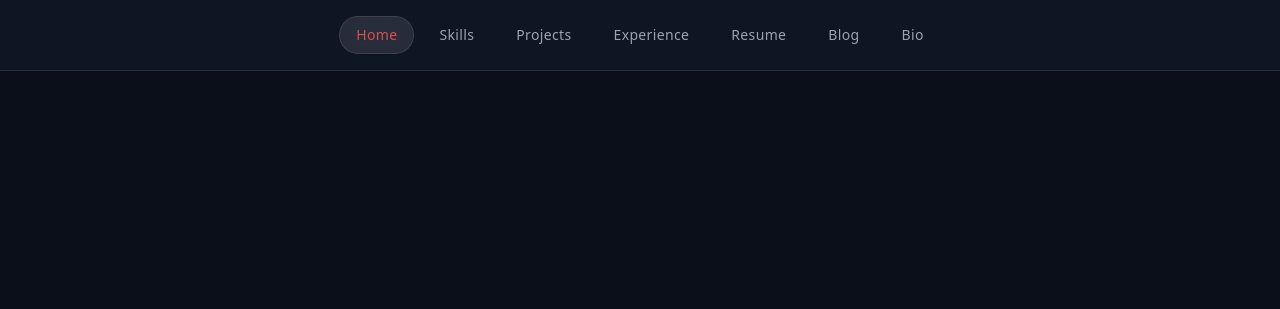
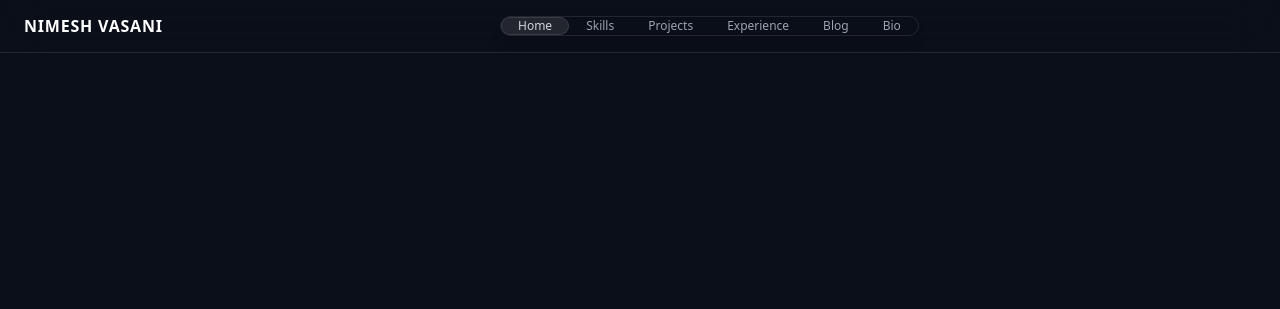
Before and after one commit to NimeshVasani/NimeshVasani.github.io, a website: page index.html in a window 1280 px wide. Shown: the top 309 px of the page. Drawn offline with Linux system fonts and the light colour scheme.

Commit message:
Update header.html

```diff
--- a/header.html
+++ b/header.html
@@ -1,38 +1,58 @@
 <!-- header.html -->
-<header class="sticky top-0 z-50 w-full bg-[#111827]/75 backdrop-blur-md border-b border-white/10 transition-all duration-300">
+<header class="sticky top-0 z-50 w-full bg-[#0B0F19]/80 backdrop-blur-xl border-b border-white/10 transition-all duration-300">
 
-    <nav class="max-w-6xl mx-auto px-6 py-4 flex items-center justify-center relative">
+    <nav class="max-w-7xl mx-auto px-6 py-3.5 flex items-center justify-between relative">
 
-        <!-- Center Navigation Tabs (With rounded-full styles for glass pills) -->
-        <div class="hidden md:flex items-center space-x-2 text-sm font-medium tracking-wide" id="desktop-nav">
-        <!-- header.html links -->
-<a href="index.html#home" data-target="home" class="nav-link px-4 py-2 rounded-full text-gray-400 hover:text-[#E14D4D] transition-all duration-300">Home</a>
-<a href="index.html#skills" data-target="skills" class="nav-link px-4 py-2 rounded-full text-gray-400 hover:text-[#E14D4D] transition-all duration-300">Skills</a>
-<a href="index.html#projects" data-target="projects" class="nav-link px-4 py-2 rounded-full text-gray-400 hover:text-[#E14D4D] transition-all duration-300">Projects</a>
-<a href="index.html#experience" data-target="experience" class="nav-link px-4 py-2 rounded-full text-gray-400 hover:text-[#E14D4D] transition-all duration-300">Experience</a>
-<a href="index.html#resume" data-target="resume" class="nav-link px-4 py-2 rounded-full text-gray-400 hover:text-[#E14D4D] transition-all duration-300">Resume</a>
-<a href="blog.html" data-target="blog" class="nav-link px-4 py-2 rounded-full text-gray-400 hover:text-[#E14D4D] transition-all duration-300">Blog</a>
-<a href="bio.html" data-target="bio" class="nav-link px-4 py-2 rounded-full text-gray-400 hover:text-[#E14D4D] transition-all duration-300">Bio</a>
+        <!-- Left: Brand / Name Logo -->
+        <div class="flex items-center">
+            <a href="index.html#home" class="text-white font-black tracking-wider uppercase text-base hover:text-[#E14D4D] transition duration-200 select-none">
+                NIMESH VASANI
+            </a>
         </div>
 
-        <!-- Right Mobile Menu Button -->
-        <div class="absolute right-6 top-1/2 -translate-y-1/2 md:hidden">
-            <button id="mobile-menu-btn" class="text-gray-300 hover:text-[#D4AF37] focus:outline-none">
-                <i class="fa-solid fa-bars text-xl"></i>
-            </button>
+        <!-- Center: Floating Glass Pill Navigation Tabs -->
+        <div class="hidden md:flex items-center space-x-1 bg-[#111827]/80 border border-white/10 p-1.5 rounded-full shadow-lg backdrop-blur-md" id="desktop-nav">
+            <a href="index.html#home" data-target="home" class="nav-link px-4 py-1.5 rounded-full text-xs font-medium text-gray-300 hover:text-white hover:bg-white/10 transition-all duration-200">Home</a>
+            <a href="index.html#skills" data-target="skills" class="nav-link px-4 py-1.5 rounded-full text-xs font-medium text-gray-300 hover:text-white hover:bg-white/10 transition-all duration-200">Skills</a>
+            <a href="index.html#projects" data-target="projects" class="nav-link px-4 py-1.5 rounded-full text-xs font-medium text-gray-300 hover:text-white hover:bg-white/10 transition-all duration-200">Projects</a>
+            <a href="index.html#experience" data-target="experience" class="nav-link px-4 py-1.5 rounded-full text-xs font-medium text-gray-300 hover:text-white hover:bg-white/10 transition-all duration-200">Experience</a>
+            <a href="blog.html" data-target="blog" class="nav-link px-4 py-1.5 rounded-full text-xs font-medium text-gray-300 hover:text-white hover:bg-white/10 transition-all duration-200">Blog</a>
+            <a href="bio.html" data-target="bio" class="nav-link px-4 py-1.5 rounded-full text-xs font-medium text-gray-300 hover:text-white hover:bg-white/10 transition-all duration-200">Bio</a>
+        </div>
+
+        <!-- Right: Social Icons & Mobile Toggle -->
+        <div class="flex items-center gap-4">
+            <!-- Social Icons (GitHub, LinkedIn, Email) -->
+            <div class="hidden sm:flex items-center space-x-3 text-gray-400">
+                <a href="https://github.com/NimeshVasani" target="_blank" aria-label="GitHub" class="hover:text-white transition duration-200 p-1">
+                    <i class="fa-brands fa-github text-base"></i>
+                </a>
+                <a href="https://linkedin.com" target="_blank" aria-label="LinkedIn" class="hover:text-[#E14D4D] transition duration-200 p-1">
+                    <i class="fa-brands fa-linkedin text-base"></i>
+                </a>
+                <a href="mailto:nmvasani@gmail.com" aria-label="Email" class="hover:text-[#E14D4D] transition duration-200 p-1">
+                    <i class="fa-solid fa-envelope text-base"></i>
+                </a>
+            </div>
+
+            <!-- Mobile Hamburger Button -->
+            <div class="md:hidden">
+                <button id="mobile-menu-btn" aria-label="Toggle menu" class="text-gray-300 hover:text-[#E14D4D] focus:outline-none p-1">
+                    <i class="fa-solid fa-bars text-xl"></i>
+                </button>
+            </div>
         </div>
 
     </nav>
 
     <!-- Mobile Dropdown Menu -->
-    <div id="mobile-menu" class="hidden md:hidden bg-[#111827] border-b border-gray-800 px-6 py-4 space-y-3">
-        <a href="/" data-target="home" class="mobile-nav-link block text-gray-300 hover:text-[#D4AF37] py-1 cursor-pointer">Home</a>
-        <a data-target="skills" class="mobile-nav-link block text-gray-300 hover:text-[#D4AF37] py-1 cursor-pointer">Skills</a>
-        <a data-target="projects" class="mobile-nav-link block text-gray-300 hover:text-[#D4AF37] py-1 cursor-pointer">Projects</a>
-        <a data-target="experience" class="mobile-nav-link block text-gray-300 hover:text-[#D4AF37] py-1 cursor-pointer">Experience</a>
-        <a data-target="resume" class="mobile-nav-link block text-gray-300 hover:text-[#D4AF37] py-1 cursor-pointer">Resume</a>
-        <a data-target="blog" class="mobile-nav-link block text-gray-300 hover:text-[#D4AF37] py-1 cursor-pointer">Blog</a>
-        <a href="/bio" class="mobile-nav-link block text-gray-300 hover:text-[#D4AF37] py-1">Bio</a>
+    <div id="mobile-menu" class="hidden md:hidden bg-[#111827]/95 backdrop-blur-xl border-b border-gray-800 px-6 py-4 space-y-3 font-mono text-sm">
+        <a href="index.html#home" data-target="home" class="mobile-nav-link block text-gray-300 hover:text-[#E14D4D] py-1 cursor-pointer">Home</a>
+        <a href="index.html#skills" data-target="skills" class="mobile-nav-link block text-gray-300 hover:text-[#E14D4D] py-1 cursor-pointer">Skills</a>
+        <a href="index.html#projects" data-target="projects" class="mobile-nav-link block text-gray-300 hover:text-[#E14D4D] py-1 cursor-pointer">Projects</a>
+        <a href="index.html#experience" data-target="experience" class="mobile-nav-link block text-gray-300 hover:text-[#E14D4D] py-1 cursor-pointer">Experience</a>
+        <a href="blog.html" data-target="blog" class="mobile-nav-link block text-gray-300 hover:text-[#E14D4D] py-1 cursor-pointer">Blog</a>
+        <a href="bio.html" data-target="bio" class="mobile-nav-link block text-gray-300 hover:text-[#E14D4D] py-1 cursor-pointer">Bio</a>
     </div>
 
 </header>
```
